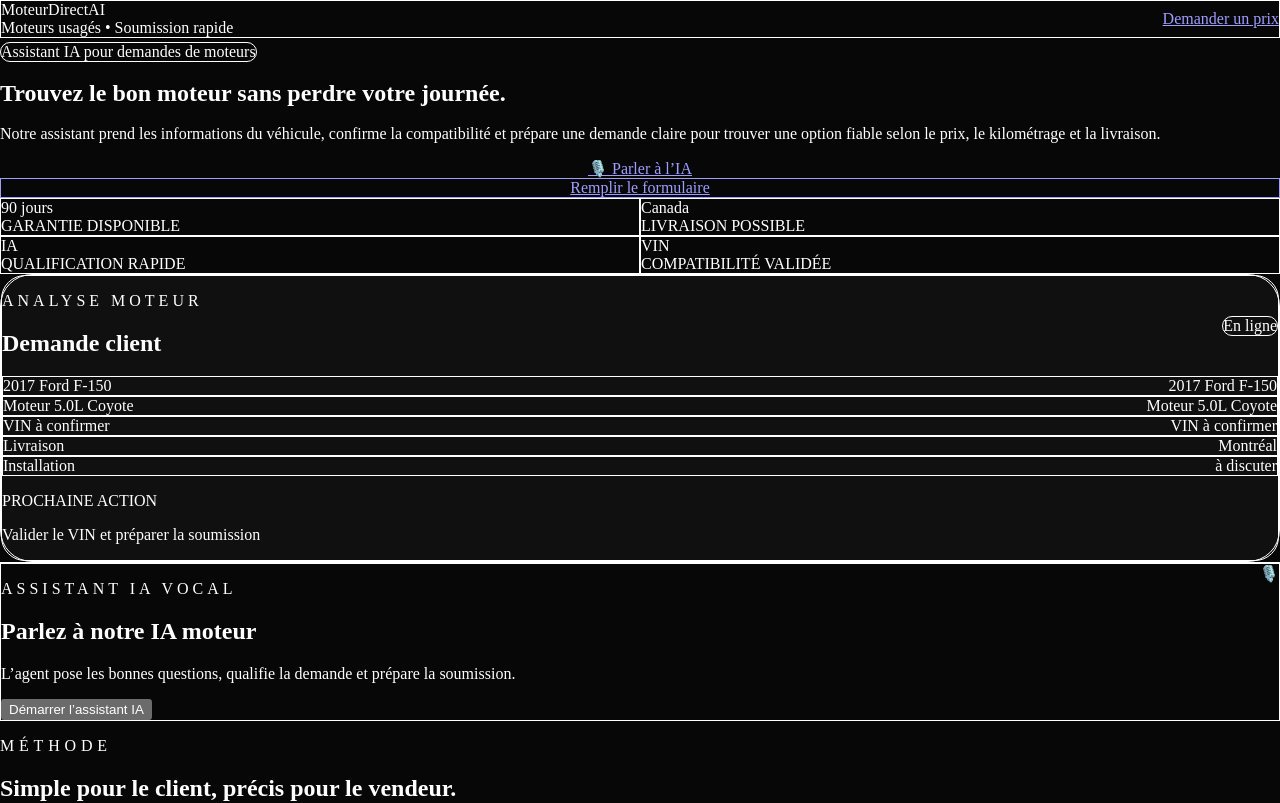
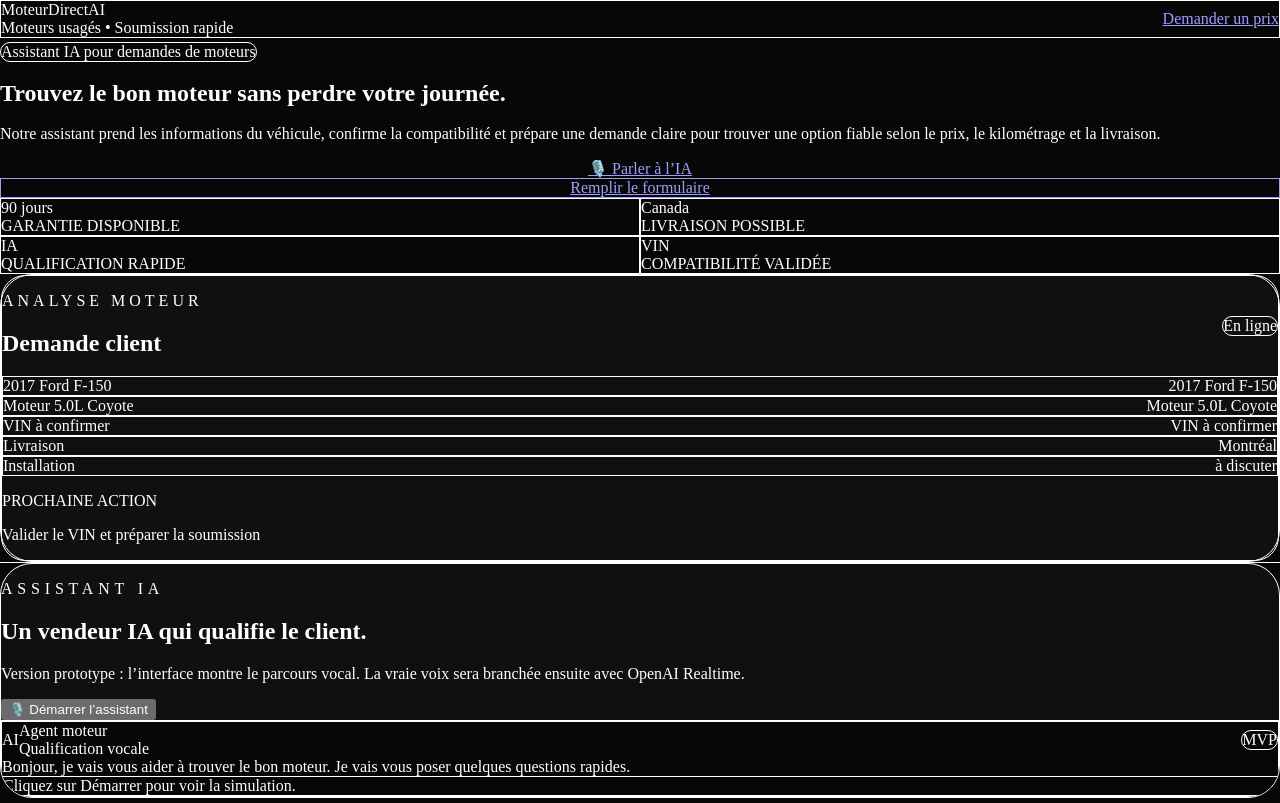
Before and after one commit to d2hard4urlevel-debug/vendorcompagnon, a Next.js app in the folder site-ai/: page / in a window 1280 px wide. Shown: the top 803 px of the page. Built offline with nearby package versions, Linux system fonts and the light colour scheme.

Commit message:
Redesign AI assistant card

```diff
--- a/site-ai/components/AIAssistant.tsx
+++ b/site-ai/components/AIAssistant.tsx
@@ -3,11 +3,11 @@
 import { useState } from 'react';
 
 const questions = [
-  'Quelle est l’année, la marque et le modèle du véhicule?',
-  'Connaissez-vous le moteur exact ou le litrages?',
+  'Quel est l’année, la marque et le modèle du véhicule?',
+  'Quel moteur recherchez-vous exactement?',
   'Avez-vous le VIN ou le 8e caractère du VIN?',
   'Dans quelle ville doit-on livrer?',
-  'Voulez-vous seulement le moteur ou aussi l’installation?',
+  'Voulez-vous le moteur seulement ou l’installation aussi?',
 ];
 
 export default function AIAssistant() {
@@ -15,35 +15,42 @@
   const [step, setStep] = useState(0);
 
   return (
-    <div className="rounded-3xl border border-orange-400/30 bg-orange-500/10 p-6 shadow-glow">
-      <div className="flex items-start justify-between gap-4">
-        <div>
-          <p className="text-sm uppercase tracking-[0.25em] text-orange-300">Assistant IA vocal</p>
-          <h2 className="mt-2 text-3xl font-bold">Parlez à notre IA moteur</h2>
-          <p className="mt-3 text-white/70">L’agent pose les bonnes questions, qualifie la demande et prépare la soumission.</p>
-        </div>
-        <div className="flex h-16 w-16 items-center justify-center rounded-full bg-orange-500 text-3xl text-black">🎙️</div>
+    <div className="grid overflow-hidden rounded-[2rem] border border-white/10 bg-[#101010] lg:grid-cols-[0.9fr_1.1fr]">
+      <div className="border-b border-white/10 p-7 lg:border-b-0 lg:border-r">
+        <p className="text-sm uppercase tracking-[0.3em] text-orange-400">Assistant IA</p>
+        <h2 className="mt-3 text-4xl font-black leading-tight">Un vendeur IA qui qualifie le client.</h2>
+        <p className="mt-4 leading-7 text-white/58">Version prototype : l’interface montre le parcours vocal. La vraie voix sera branchée ensuite avec OpenAI Realtime.</p>
+        <button onClick={() => setOpen(true)} className="mt-7 rounded-2xl bg-orange-500 px-6 py-4 font-black text-black transition hover:bg-orange-400">🎙️ Démarrer l’assistant</button>
       </div>
 
-      <button onClick={() => setOpen(true)} className="mt-6 rounded-xl bg-white px-5 py-3 font-bold text-black transition hover:bg-orange-100">Démarrer l’assistant IA</button>
+      <div className="bg-black/35 p-7">
+        <div className="rounded-3xl border border-white/10 bg-[#070707] p-5">
+          <div className="mb-5 flex items-center justify-between">
+            <div className="flex items-center gap-3">
+              <div className="flex h-11 w-11 items-center justify-center rounded-full bg-orange-500 text-xl text-black">AI</div>
+              <div>
+                <div className="font-black">Agent moteur</div>
+                <div className="text-xs text-white/40">Qualification vocale</div>
+              </div>
+            </div>
+            <div className="rounded-full border border-white/10 px-3 py-1 text-xs text-white/50">MVP</div>
+          </div>
 
-      {open && (
-        <div className="mt-6 rounded-2xl border border-white/10 bg-black/40 p-5">
-          <div className="mb-4 flex items-center gap-3">
-            <span className="relative flex h-3 w-3">
-              <span className="absolute inline-flex h-full w-full animate-ping rounded-full bg-orange-400 opacity-75"></span>
-              <span className="relative inline-flex h-3 w-3 rounded-full bg-orange-500"></span>
-            </span>
-            <span className="text-sm text-orange-200">Simulation IA vocale</span>
+          <div className="space-y-3">
+            <div className="max-w-[85%] rounded-2xl bg-white/10 p-4 text-sm leading-6 text-white/70">Bonjour, je vais vous aider à trouver le bon moteur. Je vais vous poser quelques questions rapides.</div>
+            {open && <div className="ml-auto max-w-[85%] rounded-2xl bg-orange-500 p-4 text-sm font-bold leading-6 text-black">{questions[step]}</div>}
           </div>
-          <p className="text-xl font-semibold">{questions[step]}</p>
-          <p className="mt-2 text-sm text-white/55">Version MVP: prochaine étape connecter OpenAI Realtime/WebRTC pour vraie voix.</p>
-          <div className="mt-4 flex gap-3">
-            <button onClick={() => setStep((s) => Math.min(s + 1, questions.length - 1))} className="rounded-lg bg-orange-500 px-4 py-2 font-bold text-black">Question suivante</button>
-            <button onClick={() => setOpen(false)} className="rounded-lg border border-white/15 px-4 py-2 text-white/80">Fermer</button>
-          </div>
+
+          {open ? (
+            <div className="mt-6 flex flex-wrap gap-3">
+              <button onClick={() => setStep((s) => Math.min(s + 1, questions.length - 1))} className="rounded-xl bg-white px-4 py-3 text-sm font-black text-black">Question suivante</button>
+              <button onClick={() => { setOpen(false); setStep(0); }} className="rounded-xl border border-white/10 px-4 py-3 text-sm font-bold text-white/65">Réinitialiser</button>
+            </div>
+          ) : (
+            <div className="mt-6 rounded-2xl border border-white/10 bg-white/[0.03] p-4 text-sm text-white/45">Cliquez sur Démarrer pour voir la simulation.</div>
+          )}
         </div>
-      )}
+      </div>
     </div>
   );
 }
```
